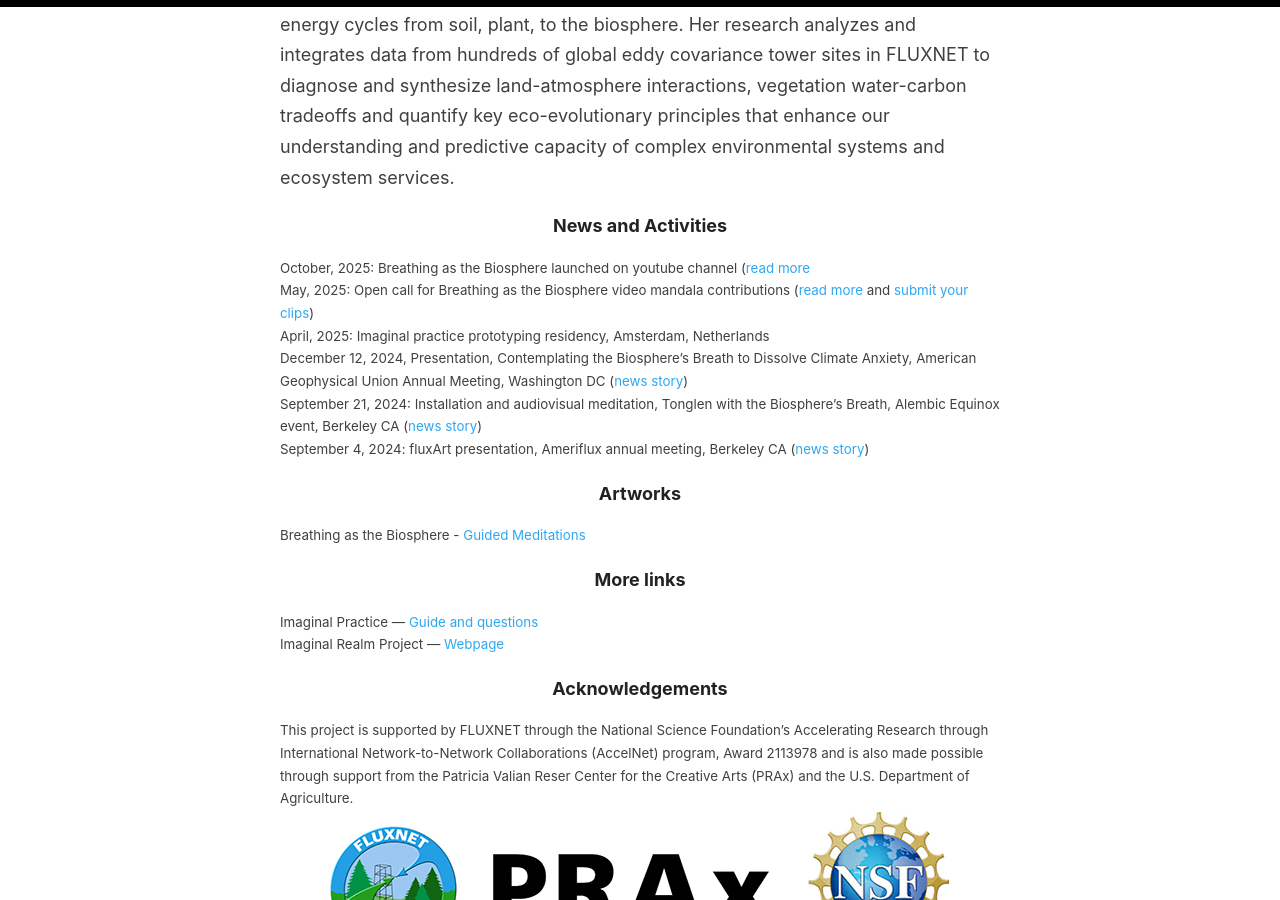
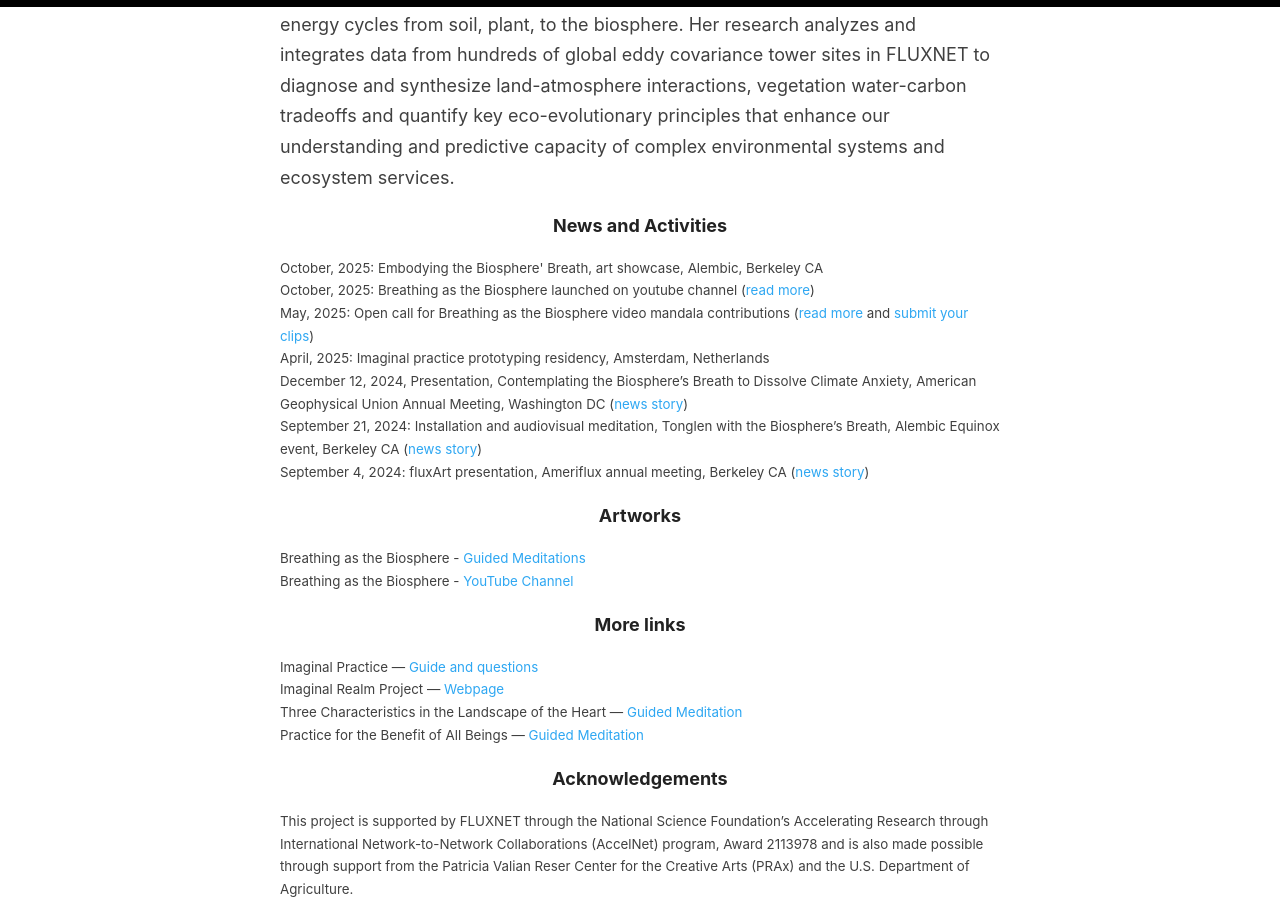
Before and after one commit to fluxnetart/fluxnetart.github.io, a Jekyll site: the page built from _posts/2024-10-08-Rosa.md, in a window 1280 px wide and 900 px high, scrolled down 1634 px. Built offline with Jekyll 4.4.1, drawn with Linux system fonts in a browser that asks for light colours.

Commit message:
Update 2024-10-08-Rosa.md

```diff
--- a/_posts/2024-10-08-Rosa.md
+++ b/_posts/2024-10-08-Rosa.md
@@ -30,7 +30,8 @@ As an ecohydrologist, <a href="https://maoyab.github.io/">Maoya Bassiouni</a>’
 
 <figcaption>
 
-October, 2025: Breathing as the Biosphere launched on youtube channel (<a href="https://fluxnetart.github.io/biospherevideo/">read more</a><br>
+October, 2025: Embodying the Biosphere' Breath, art showcase, Alembic, Berkeley CA<br>
+October, 2025: Breathing as the Biosphere launched on youtube channel (<a href="https://fluxnetart.github.io/biospherevideo/">read more</a>)<br>
 May, 2025: Open call for Breathing as the Biosphere video mandala contributions (<a href="https://fluxnetart.github.io/videos-wanted/">read more</a> and <a href = "https://docs.google.com/forms/d/e/1FAIpQLSevtYR2QpXfNzljdsmP_QWuDCDD0HXeejRfvx-12NXhg8c8RQ/viewform">submit your clips</a>)<br>
 April, 2025: Imaginal practice prototyping residency, Amsterdam, Netherlands<br>
 December 12, 2024, Presentation, Contemplating the Biosphere’s Breath to Dissolve Climate Anxiety, American Geophysical Union Annual Meeting, Washington DC (<a href="https://fluxnetart.github.io/agumeeting/">news story</a>)<br>
@@ -43,11 +44,14 @@ September 4, 2024: fluxArt presentation, Ameriflux annual meeting, Berkeley CA (
 
 <figcaption>
 Breathing as the Biosphere - <a href="https://biosphere-breath.github.io/">Guided Meditations</a><br>
+Breathing as the Biosphere - <a href="https://www.youtube.com/@BreathingastheBiosphere">YouTube Channel</a><br>
 
 
 <h4>More links</h4>
 Imaginal Practice — <a href="https://rosalewis.co.uk/imaginal-practice-overview/">Guide and questions</a><br>
 Imaginal Realm Project — <a href="https://imaginaljourneying.com/">Webpage</a><br>
+Three Characteristics in the Landscape of the Heart — <a href="https://youtu.be/dJB5jsjp1c0">Guided Meditation</a><br>
+Practice for the Benefit of All Beings — <a href="https://www.youtube.com/watch?v=3g-0GFzL8Yc">Guided Meditation</a><br>
 </figcaption>
 
 
```
